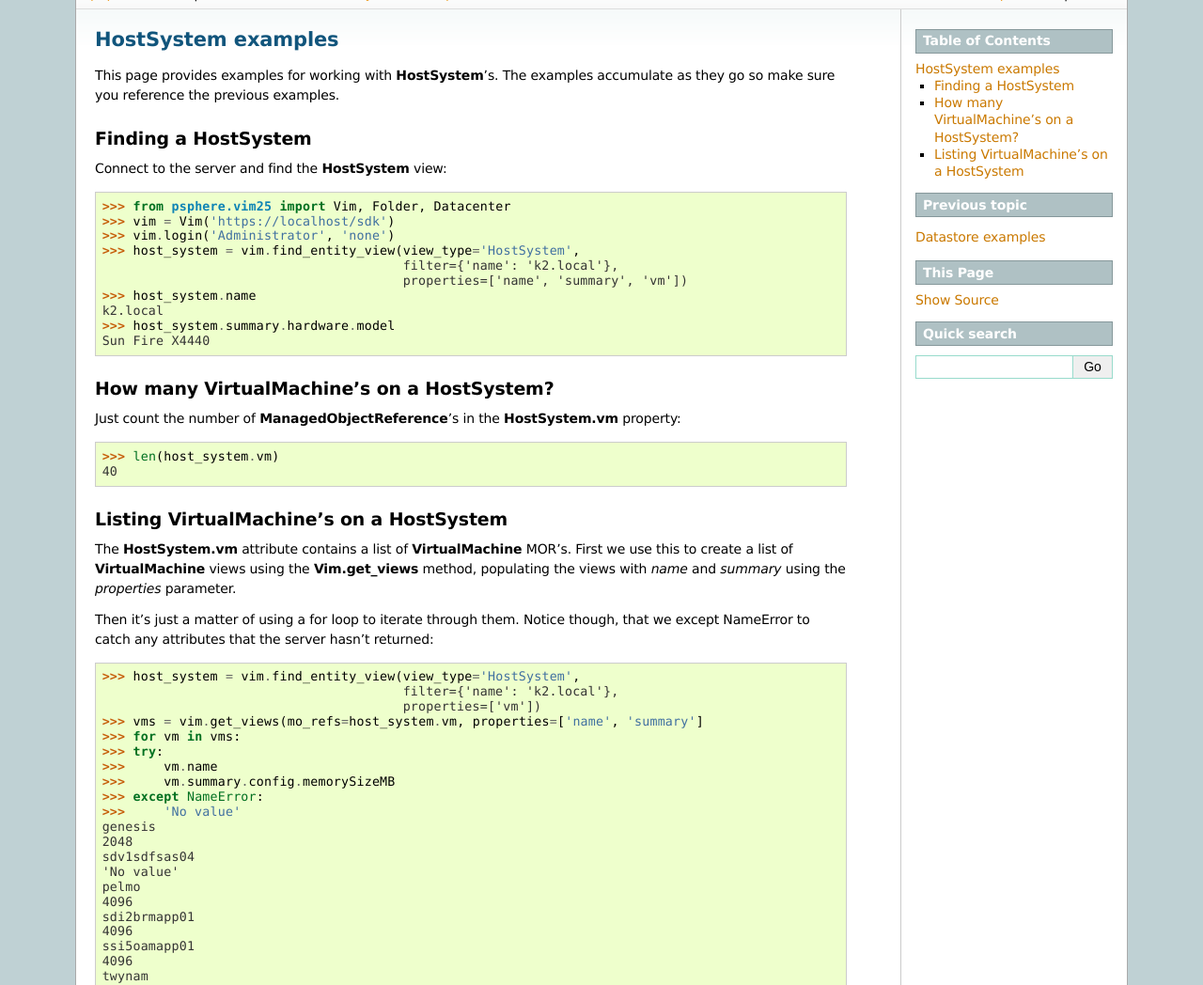
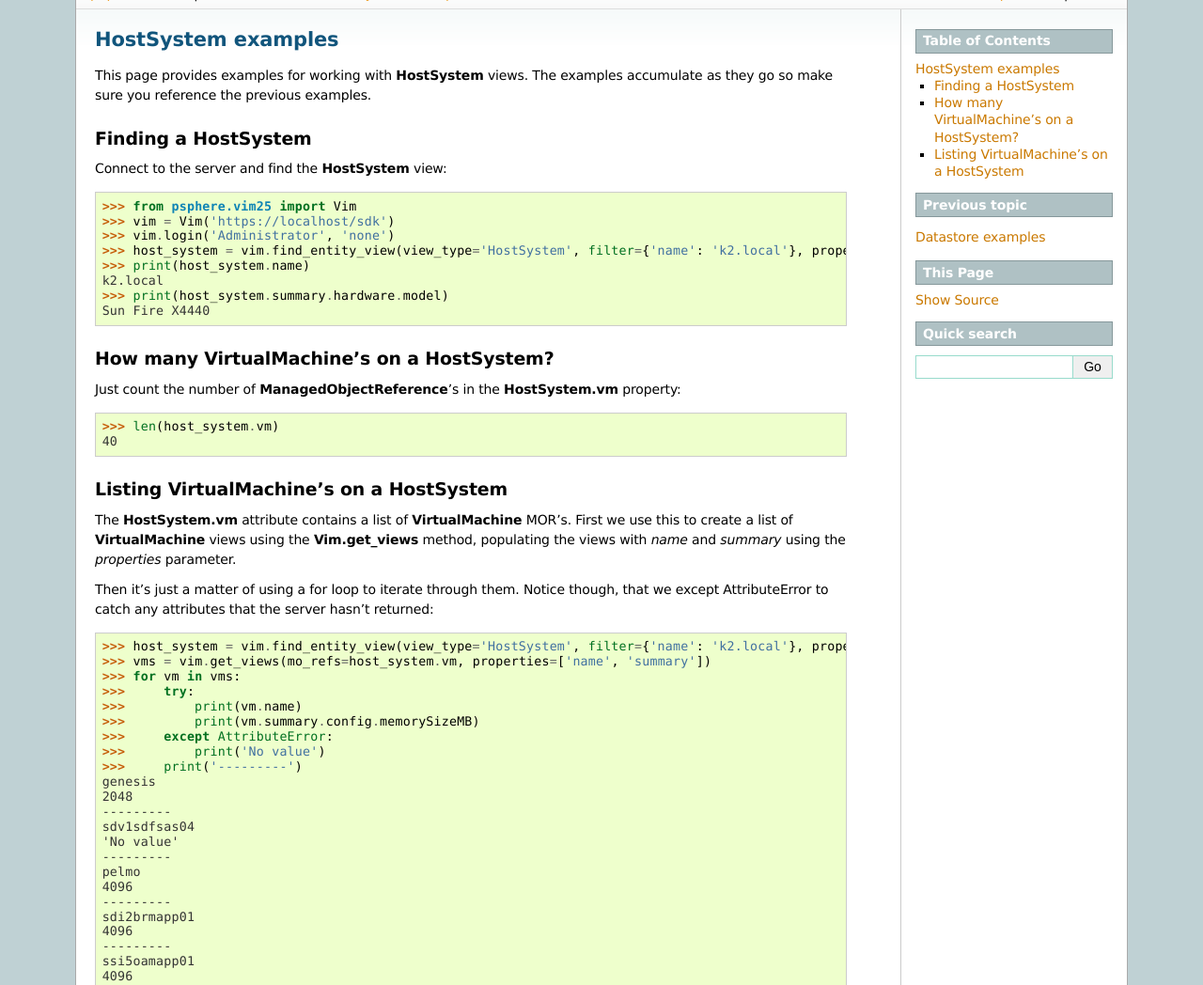
Before and after one commit to psphere-project/psphere, a Sphinx documentation site: the page built from doc/hostsystem.rst, in a window 1280 px wide and 1400 px high. Shown: the part 352-1400 px from the top of the window at 94% size. Built offline with Sphinx 7.4.7, drawn with Linux system fonts in a browser that asks for light colours.

Commit message:
Fixes to code samples

```diff
--- a/doc/hostsystem.rst
+++ b/doc/hostsystem.rst
@@ -1,8 +1,8 @@
 HostSystem examples
 ===================
 
-This page provides examples for working with **HostSystem**'s. The examples
-accumulate as they go so make sure you reference the previous examples.
+This page provides examples for working with **HostSystem** views. The
+examples accumulate as they go so make sure you reference the previous examples.
 
 Finding a HostSystem
 --------------------
@@ -10,15 +10,13 @@ Finding a HostSystem
 Connect to the server and find the **HostSystem** view::
 
 
-    >>> from psphere.vim25 import Vim, Folder, Datacenter
+    >>> from psphere.vim25 import Vim
     >>> vim = Vim('https://localhost/sdk')
     >>> vim.login('Administrator', 'none')
-    >>> host_system = vim.find_entity_view(view_type='HostSystem',
-                                           filter={'name': 'k2.local'},
-                                           properties=['name', 'summary', 'vm'])
-    >>> host_system.name
+    >>> host_system = vim.find_entity_view(view_type='HostSystem', filter={'name': 'k2.local'}, properties=['name', 'summary', 'vm'])
+    >>> print(host_system.name)
     k2.local
-    >>> host_system.summary.hardware.model
+    >>> print(host_system.summary.hardware.model)
     Sun Fire X4440
 
 
@@ -41,29 +39,34 @@ First we use this to create a list of **VirtualMachine** views using the
 using the *properties* parameter.
 
 Then it's just a matter of using a for loop to iterate through them. Notice
-though, that we except NameError to catch any attributes that the server
+though, that we except AttributeError to catch any attributes that the server
 hasn't returned::
 
-    >>> host_system = vim.find_entity_view(view_type='HostSystem',
-                                           filter={'name': 'k2.local'},
-                                           properties=['vm'])
-    >>> vms = vim.get_views(mo_refs=host_system.vm, properties=['name', 'summary']
+    >>> host_system = vim.find_entity_view(view_type='HostSystem', filter={'name': 'k2.local'}, properties=['vm'])
+    >>> vms = vim.get_views(mo_refs=host_system.vm, properties=['name', 'summary'])
     >>> for vm in vms:
-    >>> try:
-    >>>     vm.name
-    >>>     vm.summary.config.memorySizeMB
-    >>> except NameError:
-    >>>     'No value'
+    >>>     try:
+    >>>         print(vm.name)
+    >>>         print(vm.summary.config.memorySizeMB)
+    >>>     except AttributeError:
+    >>>         print('No value')
+    >>>     print('---------')
     genesis
     2048
+    ---------
     sdv1sdfsas04
     'No value'
+    ---------
     pelmo
     4096
+    ---------
     sdi2brmapp01
     4096
+    ---------
     ssi5oamapp01
     4096
+    ---------
     twynam
     1024
+    ---------
     <truncated>
```
